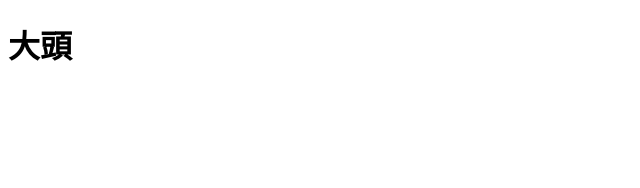
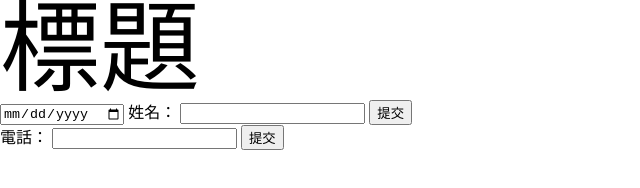
Before and after one commit to ray50914/project, a plain HTML site: page index.html in a window 1280 px wide. Shown: the whole page, without its empty margins (0-640 px from the left). Drawn offline with Linux system fonts and the light colour scheme.

Commit message:
新增環境

```diff
--- /dev/null
+++ b/css/style.css
@@ -0,0 +1,53 @@
+/* http://meyerweb.com/eric/tools/css/reset/
+   v2.0 | 20110126
+   License: none (public domain)
+*/
+
+html, body, div, span, applet, object, iframe,
+h1, h2, h3, h4, h5, h6, p, blockquote, pre,
+a, abbr, acronym, address, big, cite, code,
+del, dfn, em, img, ins, kbd, q, s, samp,
+small, strike, strong, sub, sup, tt, var,
+b, u, i, center,
+dl, dt, dd, ol, ul, li,
+fieldset, form, label, legend,
+table, caption, tbody, tfoot, thead, tr, th, td,
+article, aside, canvas, details, embed,
+figure, figcaption, footer, header, hgroup,
+menu, nav, output, ruby, section, summary,
+time, mark, audio, video {
+	margin: 0;
+	padding: 0;
+	border: 0;
+	font-size: 100%;
+	font: inherit;
+	vertical-align: baseline;
+}
+/* HTML5 display-role reset for older browsers */
+article, aside, details, figcaption, figure,
+footer, header, hgroup, menu, nav, section {
+	display: block;
+}
+body {
+	line-height: 1;
+}
+ol, ul {
+	list-style: none;
+}
+blockquote, q {
+	quotes: none;
+}
+blockquote:before, blockquote:after,
+q:before, q:after {
+	content: '';
+	content: none;
+}
+table {
+	border-collapse: collapse;
+	border-spacing: 0;
+}
+
+
+h1{
+    font-size: 100px;
+}
--- a/index.html
+++ b/index.html
@@ -4,9 +4,32 @@
     <meta charset="UTF-8">
     <meta http-equiv="X-UA-Compatible" content="IE=edge">
     <meta name="viewport" content="width=device-width, initial-scale=1.0">
-    <title>Document</title>
+    <link rel="stylesheet" href="/css/style.css">
+    <title>切版班第五週</title>
 </head>
 <body>
-    <h1>大頭</h1>
+    <h1>標題</h1>
+
+    <form action="index.html" method="post">
+
+        <input type="date" value="按鈕">
+
+        <label for="myName">姓名：</label>
+        <input  id="myName"   name="myName"  type="text">
+        <input type="submit" value="提交">
+        <br>
+        <label for="tel">電話：</label>
+        <input id="tel" name="tel"  type="text">
+        <input type="submit" value="提交">
+    </form>
+
+
+
+
+
+
+
+
+
 </body>
 </html>
```
Also changed, not shown: a.txt (deleted), b.txt (deleted), css/all.css (deleted).
